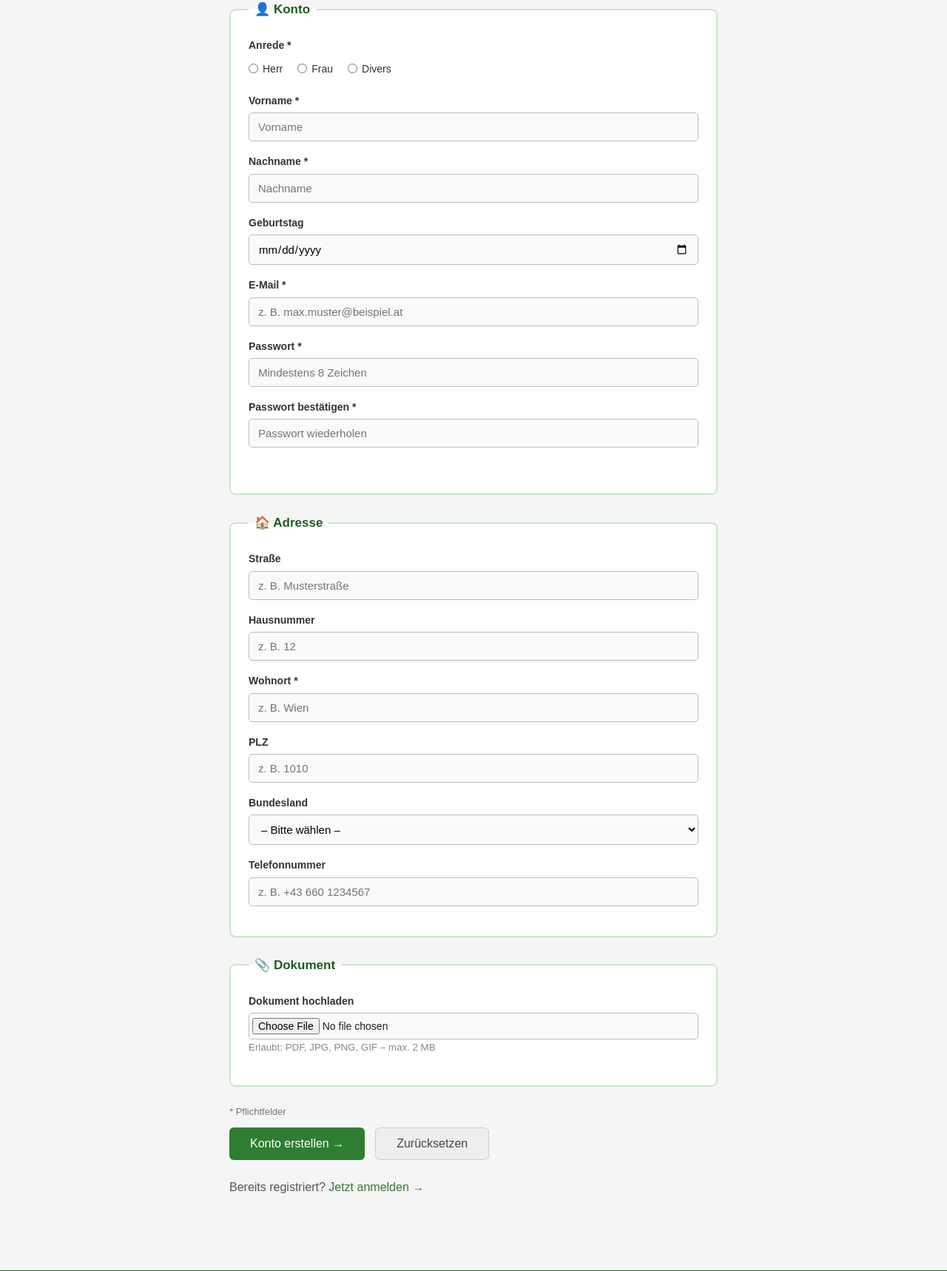
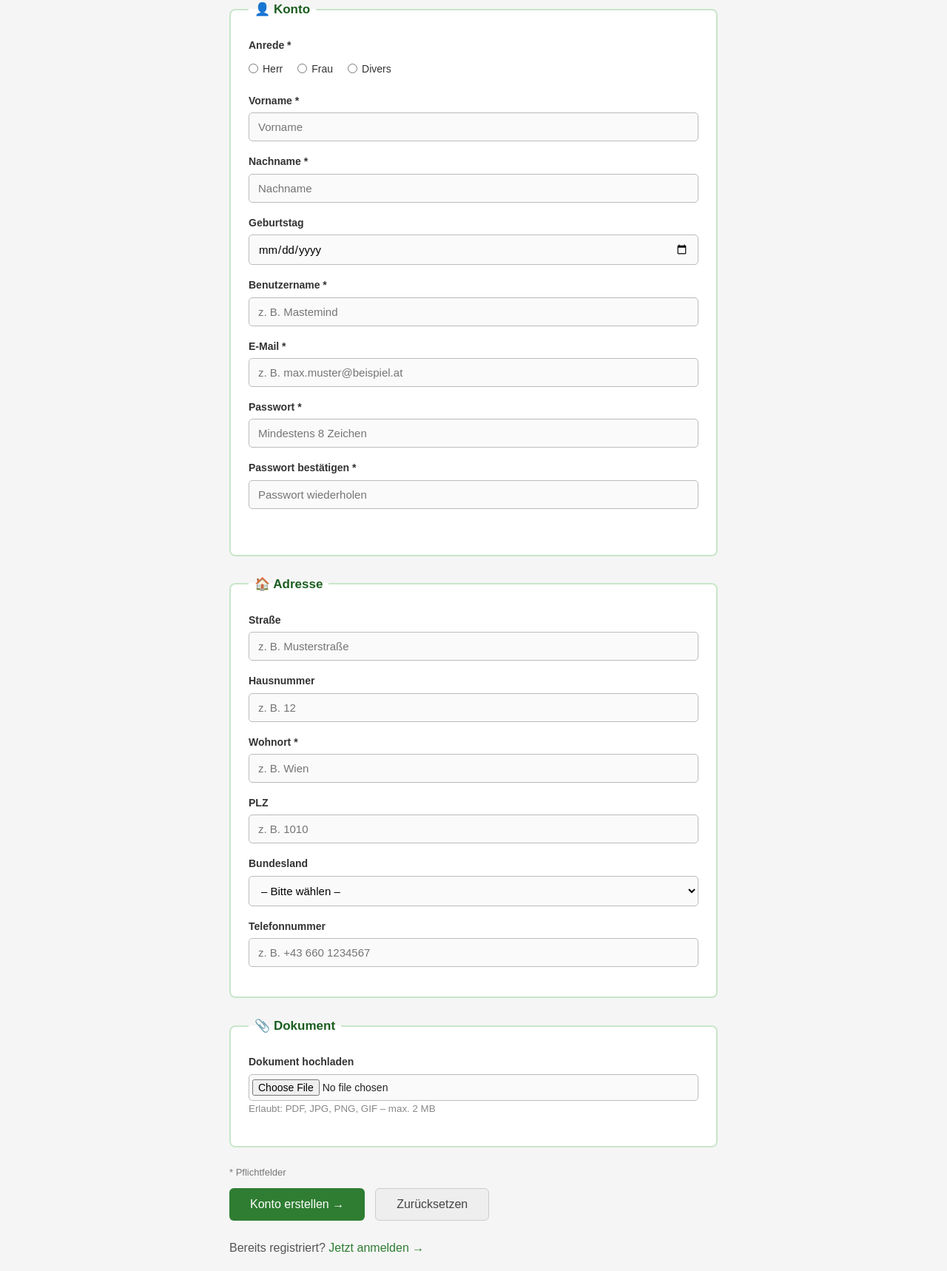
Before and after one commit to fluxi88-ui/gerda, a PHP site: page /registrierung_form.php in a window 1280 px wide. Shown: the part 319-2037 px from the top of the page at 74% size. Run offline with PHP 8.4, Linux system fonts and the light colour scheme.

Commit message:
benutzername

```diff
--- a/registrierung_form.php
+++ b/registrierung_form.php
@@ -99,6 +99,13 @@ if (session_status() === PHP_SESSION_NONE) session_start();
                         <label for="geburtstag">Geburtstag</label>
                         <input type="date" id="geburtstag" name="geburtstag"
                             placeholder="TT.MM.JJJJ">
+                    </div>
+
+                    <div class ="form-group">
+                        <label for="benutzername">Benutzername *</label>
+                        <input type="text" id="benutzername" name="benutzername"
+                            placeholder="z. B. Mastemind"
+                            required>
                     </div>
 
                     <div class="form-group">
```
